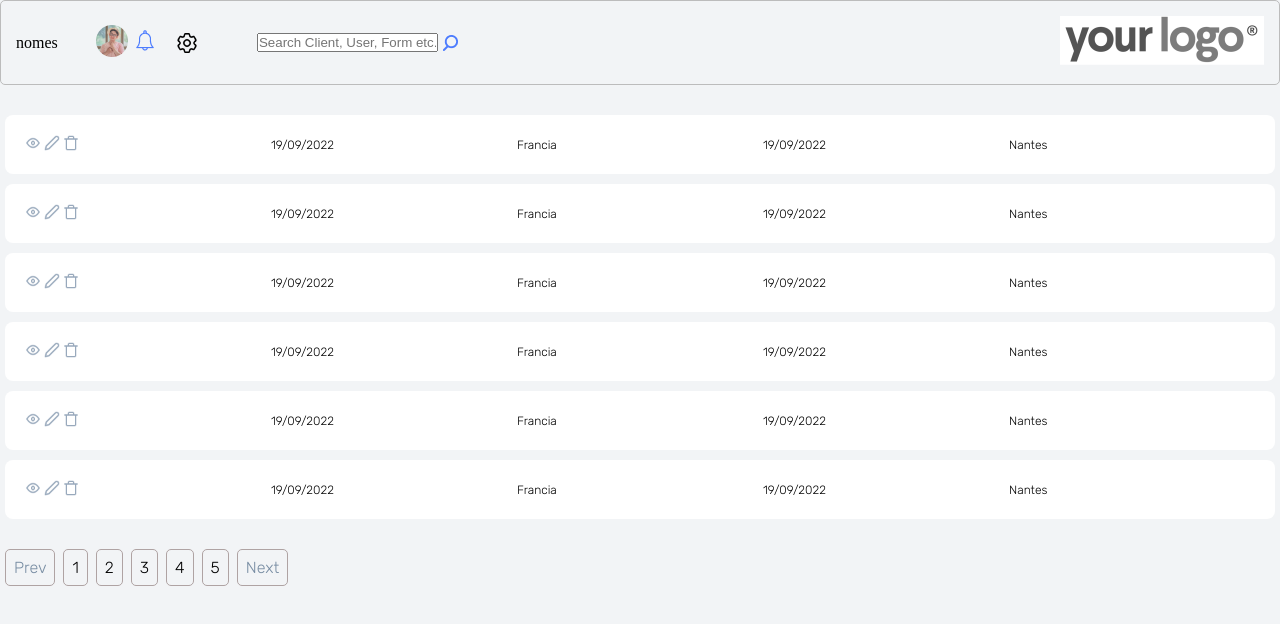
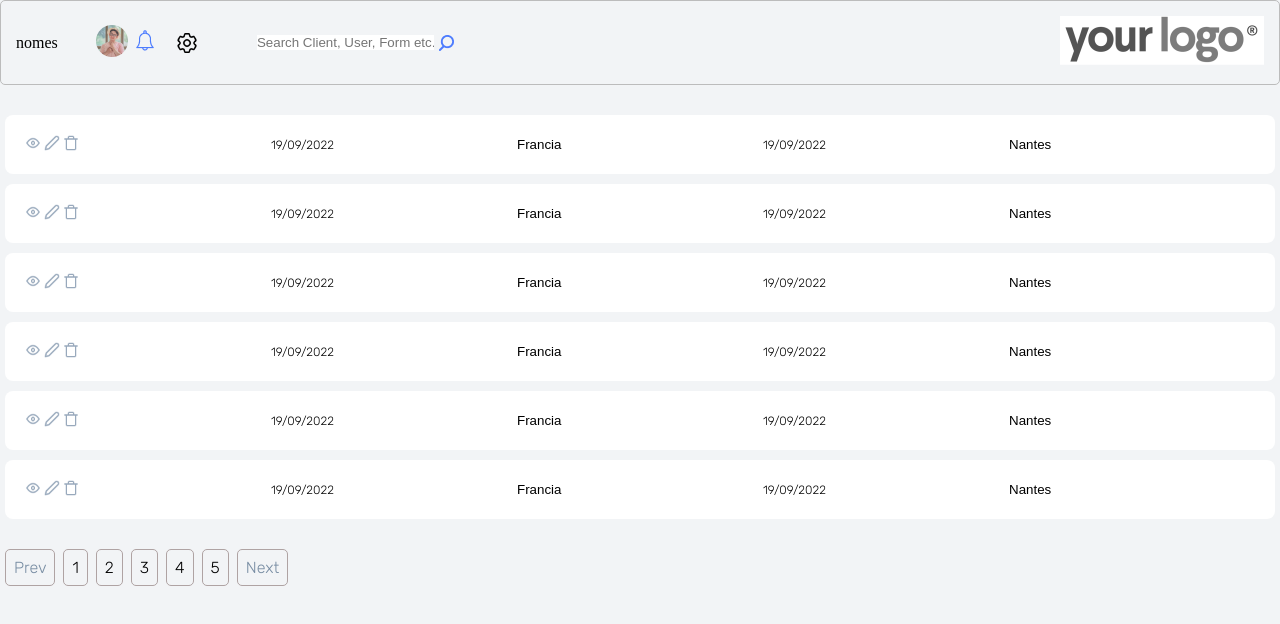
Before and after one commit to borjaboullon/exerciciousuarios, a plain HTML site: page index.html in a window 1280 px wide. Drawn offline with Linux system fonts and the light colour scheme; a web font is replaced by a local one.

Commit message:
opción-inputs

```diff
--- a/estilo.css
+++ b/estilo.css
@@ -35,7 +35,9 @@ header{
 .flex-05{
     flex: 0.05;
 }
-
+input{
+  border:none;
+}
 .logo{
     margin-left: auto;
 }
--- a/index.html
+++ b/index.html
@@ -51,15 +51,13 @@
                     <time class="LastEdited">
                         19/09/2022
                     </time>
-                    <div class="place">
-                        Francia
-                    </div>
+                    <input type="text" readonly class="place" value="Francia">
+                    </input>
                     <time class="DateCreated">
                         19/09/2022
                     </time>
-                    <div class="FormName">
-                        Nantes
-                    </div>
+                    <input type="text" readonly class="FormName" value="Nantes">
+                    </input>
                 </div>
                 <div>
                     <div class="actions">
@@ -70,15 +68,13 @@
                     <time class="LastEdited">
                         19/09/2022
                     </time>
-                    <div class="place">
-                        Francia
-                    </div>
+                    <input type="text" readonly class="place" value="Francia">
+                    </input>
                     <time class="DateCreated">
                         19/09/2022
                     </time>
-                    <div class="FormName">
-                        Nantes
-                    </div>
+                    <input type="text" readonly class="FormName" value="Nantes">
+                    </input>
                 </div>
                 <div>
                     <div class="actions">
@@ -89,15 +85,13 @@
                     <time class="LastEdited">
                         19/09/2022
                     </time>
-                    <div class="place">
-                        Francia
-                    </div>
+                    <input type="text" readonly class="place" value="Francia">
+                    </input>
                     <time class="DateCreated">
                         19/09/2022
                     </time>
-                    <div class="FormName">
-                        Nantes
-                    </div>
+                    <input type="text" readonly class="FormName" value="Nantes">
+                    </input>
                 </div>
                 <div>
                     <div class="actions">
@@ -108,15 +102,13 @@
                     <time class="LastEdited">
                         19/09/2022
                     </time>
-                    <div class="place">
-                        Francia
-                    </div>
+                    <input type="text" readonly class="place" value="Francia">
+                    </input>
                     <time class="DateCreated">
                         19/09/2022
                     </time>
-                    <div class="FormName">
-                        Nantes
-                    </div>
+                    <input type="text" readonly class="FormName" value="Nantes">
+                    </input>
                 </div>
                 <div>
                     <div class="actions">
@@ -127,15 +119,13 @@
                     <time class="LastEdited">
                         19/09/2022
                     </time>
-                    <div class="place">
-                        Francia
-                    </div>
+                    <input type="text" readonly class="place" value="Francia">
+                    </input>
                     <time class="DateCreated">
                         19/09/2022
                     </time>
-                    <div class="FormName">
-                        Nantes
-                    </div>
+                    <input type="text" readonly class="FormName" value="Nantes">
+                    </input>
                 </div>
                 <div>
                     <div class="actions">
@@ -146,15 +136,14 @@
                     <time class="LastEdited">
                         19/09/2022
                     </time>
-                    <div class="place">
-                        Francia
-                    </div>
+                    <input type="text" readonly class="place" value="Francia">
+                    </input>
                     <time class="DateCreated">
                         19/09/2022
                     </time>
-                    <div class="FormName">
-                        Nantes
-                    </div>
+                    <input type="text" readonly class="FormName" value="Nantes">
+
+                    </input>
                 </div>
             </div>
 
```
